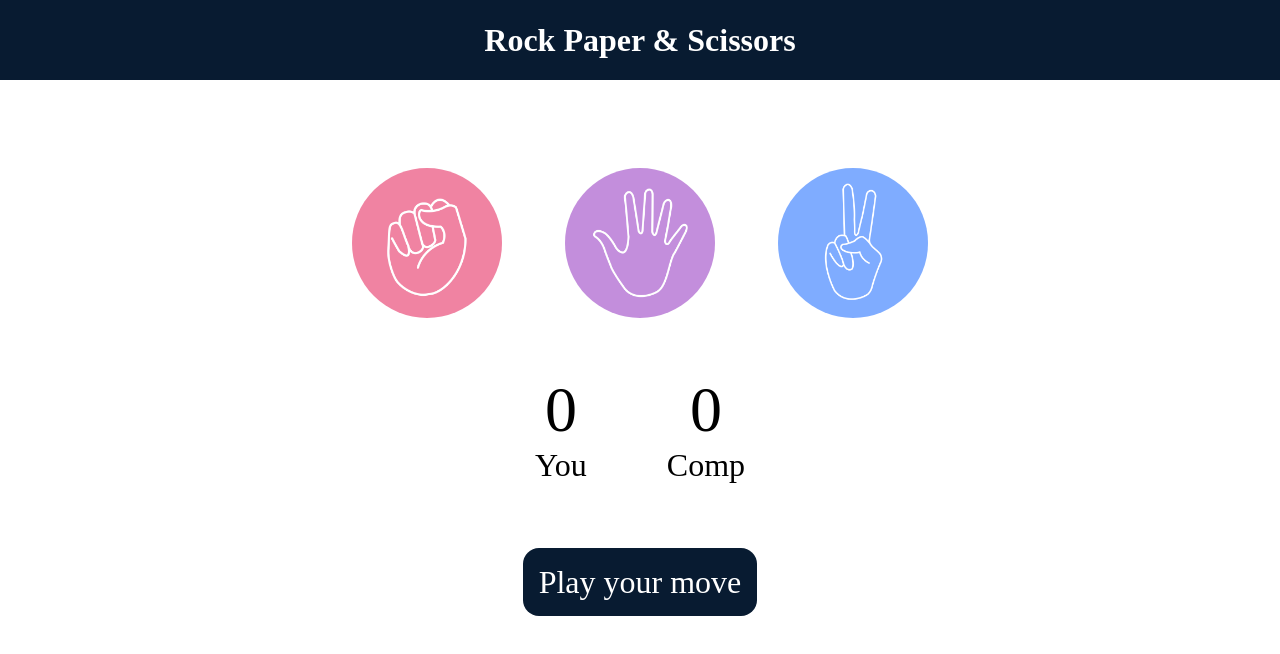
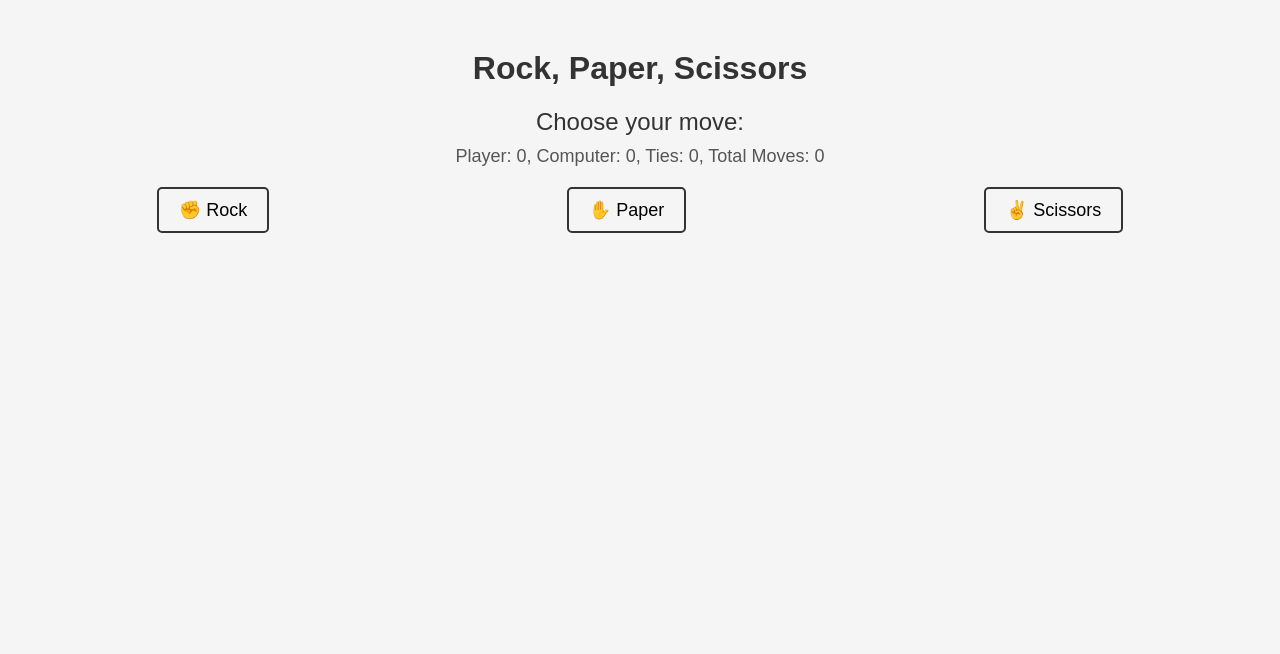
Before and after one commit to surajkumar345678/Rock-Paper-Scissors-Game, a plain HTML site: page index.html in a window 1280 px wide. Drawn offline with Linux system fonts and the light colour scheme.

Commit message:
modified code, major changes done

```diff
--- a/index.html
+++ b/index.html
@@ -1,43 +1,24 @@
 <!DOCTYPE html>
 <html lang="en">
-
 <head>
   <meta charset="UTF-8">
   <meta name="viewport" content="width=device-width, initial-scale=1.0">
-    <title>Rock Paper & Scissors Game</title>
   <link rel="stylesheet" href="style.css">
+  <title>Rock Paper Scissors Game</title>
 </head>
+<body>
 
-<body>
-    <h1>Rock Paper & Scissors</h1>
-    <div class="choices">
-        <div class="choice" id="Rock">
-            <img src="./images/rock.png" alt="rock">
-        </div>
-        <div class="choice" id="Paper">
-            <img src="./images/paper.png" alt="Paper">
-        </div>
-        <div class="choice" id="Scissors">
-            <img src="./images/scissors.png" alt="Scissors">
-        </div>
-    </div>
+  <h1>Rock, Paper, Scissors</h1>
 
-    <div class="scoreBoard">
-        <div class="score">
-            <p id="userScore">0</p>
-            <p>You</p>
-        </div>
-        <div class="score">
-            <p id="compScore">0</p>
-            <p>Comp</p>
-        </div>
-    </div>
+  <div id="result">Choose your move:</div>
+  <div id="score">Player: 0, Computer: 0, Ties: 0, Total Moves: 0</div>
 
-    <div class="msgContainer">
-        <p id="msg">Play your move</p>
+  <div id="choices">
+    <div class="choice" onclick="playGame('rock')">✊ Rock</div>
+    <div class="choice" onclick="playGame('paper')">✋ Paper</div>
+    <div class="choice" onclick="playGame('scissors')">✌ Scissors</div>
   </div>
 
   <script src="script.js"></script>
 </body>
-
 </html>
--- a/script.js
+++ b/script.js
@@ -1,63 +1,54 @@
-let userScore = 0;
-let compScore = 0;
+var playerScore = 0;
+var computerScore = 0;
+var tieCount = 0;
+var totalCount = 0;
 
-const choices = document.querySelectorAll(".choice");
-const msg = document.querySelector("#msg");
+function playGame(playerChoice) {
+  var choices = ['rock', 'paper', 'scissors'];
+  var computerChoice = choices[Math.floor(Math.random() * 3)];
 
-const userScorePara = document.querySelector("#userScore");
-const compScorePara = document.querySelector("#compScore");
+  var result = '';
 
-const genCompChoice = () => {
-    const options = ["Rock", "Paper", "Scissors"];
-    const randIdx = Math.floor(Math.random() * 3);
-    return options[randIdx];
-};
+  if (playerChoice === computerChoice) {
+    result = 'It\'s a tie!';
+    tieCount++;
+    celebrate();
+    changeBackgroundColor('#3498db'); // Blue for tie
+  } else if (
+    (playerChoice === 'rock' && computerChoice === 'scissors') ||
+    (playerChoice === 'paper' && computerChoice === 'rock') ||
+    (playerChoice === 'scissors' && computerChoice === 'paper')
+  ) {
+    result = 'You win! 😄';
+    playerScore++;
+    celebrate();
+    changeBackgroundColor('#2ecc71'); // Green for win
+  } else {
+    result = 'You lose! 😢';
+    computerScore++;
+    celebrate();
+    changeBackgroundColor('#e74c3c'); // Red for lose
+  }
 
-const drawGame = () => {
-    msg.innerText = "Game Drawn!. Play again.";
-    msg.style.backgroundColor = "blue";
-};
+  totalCount++;
+  updateScore(result);
+}
 
-const showWinner = (userWin, userChoice, compChoice) => {
-    if (userWin) {
-        userScore++;
-        userScorePara.innerText = userScore;
-        msg.innerText = `You Win! Your ${userChoice} beats ${compChoice}`;
-        msg.style.backgroundColor = "green";
-    } else {
-        compScore++;
-        compScorePara.innerText = compScore;
-        msg.innerText = `You Lose!. ${compChoice} beats your ${userChoice}`;
-        msg.style.backgroundColor = "red";
-    }
-};
+function celebrate() {
+  document.getElementById('result').classList.add('celebration', 'pulsate');
+  setTimeout(() => {
+    document.getElementById('result').classList.remove('celebration', 'pulsate');
+  }, 1000);
+}
 
-const playGame = (userChoice) => {
-    //Generate computer choice
-    const compChoice = genCompChoice();
+function changeBackgroundColor(color) {
+  document.body.style.backgroundColor = color;
+  setTimeout(() => {
+    document.body.style.backgroundColor = '#f5f5f5'; // Reset to default
+  }, 1000);
+}
 
-    if (userChoice === compChoice) {
-        //Draw Game
-        drawGame();
-    } else {
-        let userWin = true;
-        if (userChoice === "Rock") {
-            //scissors, paper
-            userWin = compChoice === "Paper" ? false : true;
-        } else if (userChoice === "Paper") {
-            //rock, scissors
-            userWin = compChoice === "Scissors" ? false : true;
-        } else {
-            //rock, paper
-            userWin = compChoice === "Rock" ? false : true;
-        }
-        showWinner(userWin, userChoice, compChoice);
-    }
-};
-
-choices.forEach((choice) => {
-    choice.addEventListener("click", () => {
-        const userChoice = choice.getAttribute("id");
-        playGame(userChoice);
-    });
-});
+function updateScore(result) {
+  document.getElementById('result').innerHTML = result;
+  document.getElementById('score').innerHTML = `Player: ${playerScore}, Computer: ${computerScore}, Ties: ${tieCount}, Total: ${totalCount}`;
+}
--- a/style.css
+++ b/style.css
@@ -1,70 +1,74 @@
-* {
-    margin: 0;
-    padding: 0;
+body {
+    font-family: Arial, sans-serif;
     text-align: center;
+    margin-top: 50px;
+    background-color: #f5f5f5;
+    transition: background-color 0.5s ease;
   }
 
   h1 {
-    background-color: #081b31;
-    color: white;
-    height: 5rem;
-    line-height: 5rem;
+    color: #333;
+  }
+
+  #result {
+    font-size: 24px;
+    margin-top: 20px;
+    color: #333;
+    transition: color 0.3s ease, transform 0.3s ease;
+  }
+
+  #score {
+    font-size: 18px;
+    margin-top: 10px;
+    color: #555;
+  }
+
+  #choices {
+    display: flex;
+    justify-content: space-around;
+    margin-top: 20px;
   }
 
   .choice {
-    height: 165px;
-    width: 165px;
-    border-radius: 50%;
-    display: flex;
-    justify-content: center;
-    align-items: center;
-}
-
-.choices {
-    display: flex;
-    justify-content: center;
-    align-items: center;
-    gap: 3rem;
-    margin-top: 5rem;
+    cursor: pointer;
+    padding: 10px 20px;
+    font-size: 18px;
+    border: 2px solid #333;
+    border-radius: 5px;
+    transition: background-color 0.3s ease, transform 0.2s ease;
   }
 
   .choice:hover {
-    background-color: #081b31;
-    cursor: pointer;
+    background-color: #eee;
+    transform: scale(1.05);
   }
 
-img {
-    height: 150px;
-    width: 150px;
-    object-fit: cover;
-    border-radius: 50%;
-
+  .celebration {
+    animation: celebrationAnimation 1s infinite;
+    font-size: 36px;
+    color: #27ae60;
   }
 
-.scoreBoard {
-    display: flex;
-    justify-content: center;
-    align-items: center;
-    font-size: 2rem;
-    margin-top: 3rem;
-    gap: 5rem;
+  @keyframes celebrationAnimation {
+    0%, 20%, 50%, 80%, 100% {
+      transform: translateY(0);
+    }
+    40% {
+      transform: translateY(-20px);
+    }
+    60% {
+      transform: translateY(-10px);
+    }
   }
 
-#userScore,
-#compScore {
-    font-size: 4rem;
+  @keyframes pulsate {
+    0% {
+      transform: scale(1);
     }
-
-.msgContainer{
-    margin-top: 5rem;
-
+    50% {
+      transform: scale(1.1);
     }
-
-#msg{
-    padding: 1rem;
-    border-radius: 1rem;
-    background-color: #081b31;
-    color: white;
-    font-size: 2rem;
-    display: inline;
+    100% {
+      transform: scale(1);
     }
+  }
```
Lines whose indentation alone changed are shown as unchanged.
